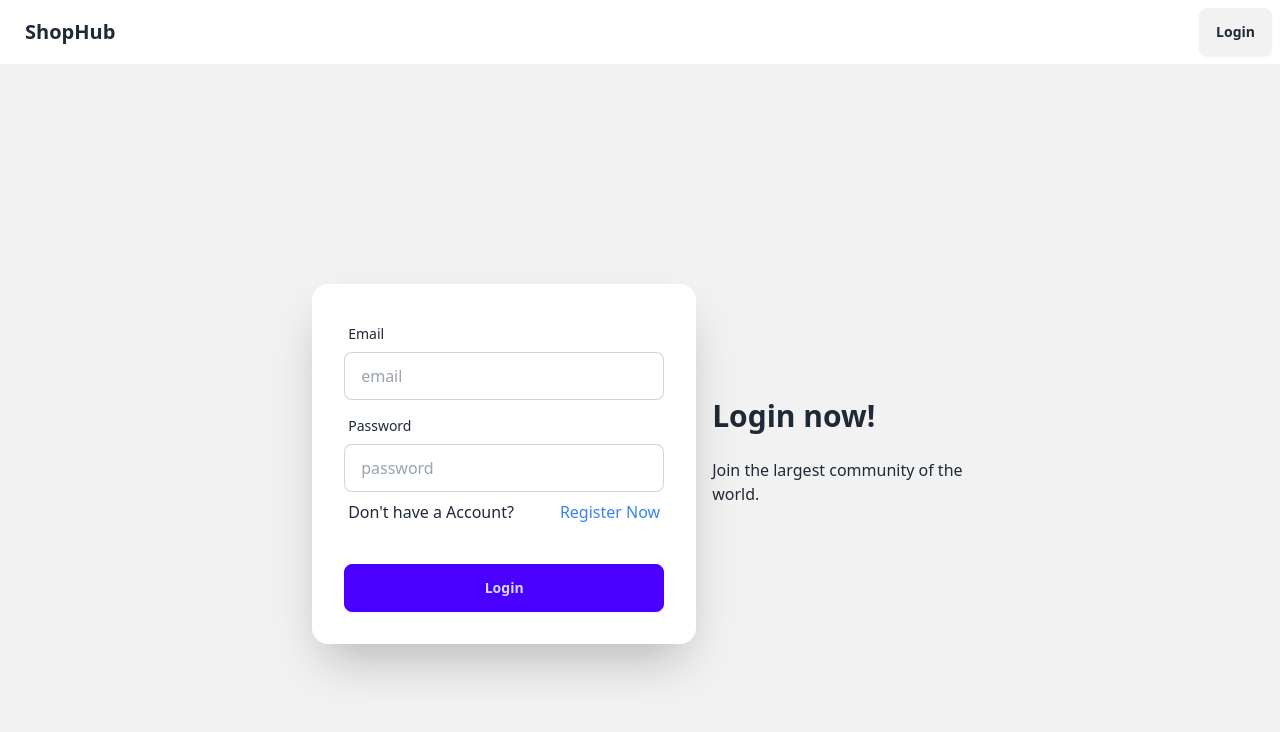
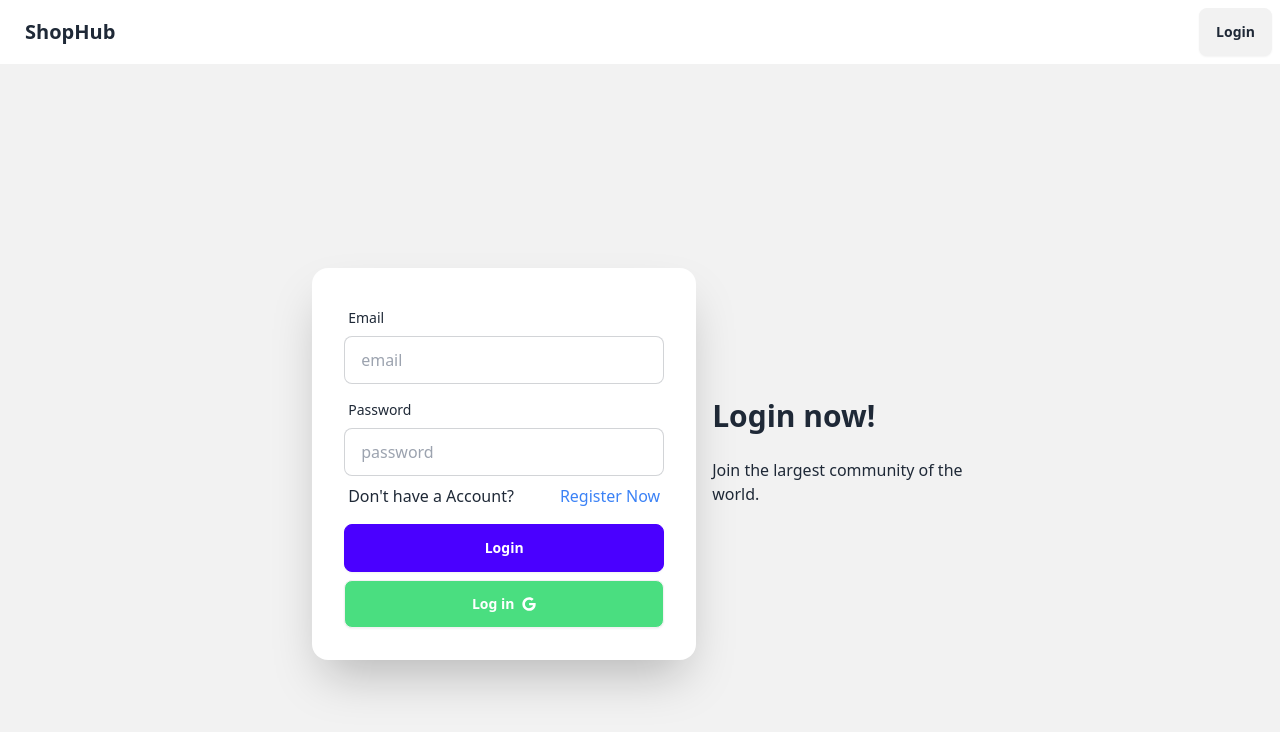
Before and after one commit to tisabbir/shop-hub, a React (Vite) app: page /login in a window 1280 px wide. Shown: the top 732 px of the page. Built offline with nearby package versions, Linux system fonts and the light colour scheme; no server answers.

Commit message:
add : google sign in

```diff
--- a/src/Pages/Login/Login.jsx
+++ b/src/Pages/Login/Login.jsx
@@ -1,10 +1,11 @@
 import { Link, useNavigate } from "react-router-dom";
 import useAuth from "../../Hooks/useAuth";
+import { FaGoogle } from "react-icons/fa";
 
 
 const Login = () => {
 
-    const {loginUser} = useAuth();
+    const {loginUser, signInWithGoogle} = useAuth();
     const navigate = useNavigate();
 
     const handleLogin = e => {
@@ -21,6 +22,17 @@ const Login = () => {
             console.log(err);
         })
 
+    }
+
+    const handleGoogleSignIn = () => {
+        signInWithGoogle()
+        .then(()=>{
+            alert('You are now successfully logged in')
+            navigate('/')
+        })
+        .catch((err)=>{
+            console.log(err);
+        })
     }
   return (
     <div>
@@ -59,11 +71,15 @@ const Login = () => {
                 />
                 <label className="label">
                  Don't have a Account? <Link to={'/register'} className="text-blue-500">Register Now</Link>
+
                 </label>
               </div>
-              <div className="form-control mt-6">
-                <button className="btn btn-primary">Login</button>
+              <div className="form-control ">
+                <button className="btn btn-primary text-white">Login</button>
               </div>
+                 <div className="">
+                    <button onClick={handleGoogleSignIn} className="flex gap-2 items-center justify-center mx-auto btn w-full bg-green-400 text-white">Log in <FaGoogle /></button>
+                 </div>
             </form>
           </div>
         </div>
--- a/src/Providers/AuthProvider.jsx
+++ b/src/Providers/AuthProvider.jsx
@@ -1,10 +1,11 @@
 import { createContext, useEffect, useState } from "react";
 import auth from "../firebase/firebase.config";
-import { createUserWithEmailAndPassword, onAuthStateChanged, signInWithEmailAndPassword, signOut } from "firebase/auth";
+import { GoogleAuthProvider, createUserWithEmailAndPassword, onAuthStateChanged, signInWithEmailAndPassword, signInWithPopup, signOut } from "firebase/auth";
 
 export const AuthContext = createContext(auth);
 const AuthProvider = ({ children }) => {
   const [user, setUser] = useState(null);
+  const googleProvider = new GoogleAuthProvider();
   const createUser = (email, password) => {
     return createUserWithEmailAndPassword(auth, email, password);
   };
@@ -16,6 +17,10 @@ const AuthProvider = ({ children }) => {
     return signOut(auth);
   };
 
+  const signInWithGoogle = () => {
+    return signInWithPopup(auth, googleProvider)
+  }
+
   useEffect(() => {
     const unsubscribe = onAuthStateChanged(auth, (currentUser) => {
       setUser(currentUser);
@@ -25,7 +30,7 @@ const AuthProvider = ({ children }) => {
     };
   }, []);
 
-  const authInfo = {user, createUser, loginUser, logOut};
+  const authInfo = {user, createUser, loginUser, logOut, signInWithGoogle};
   return (
     <AuthContext.Provider value={authInfo}>{children}</AuthContext.Provider>
   );
```
